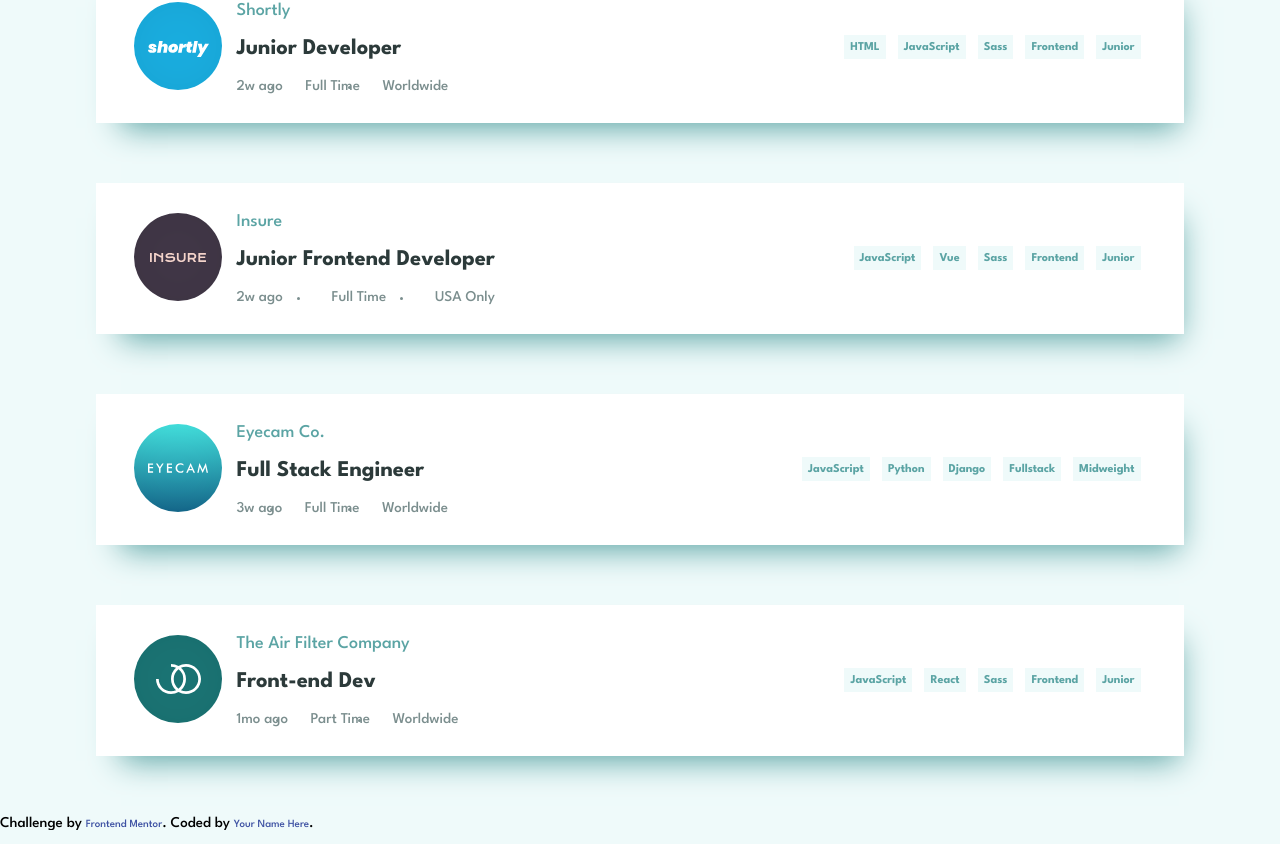
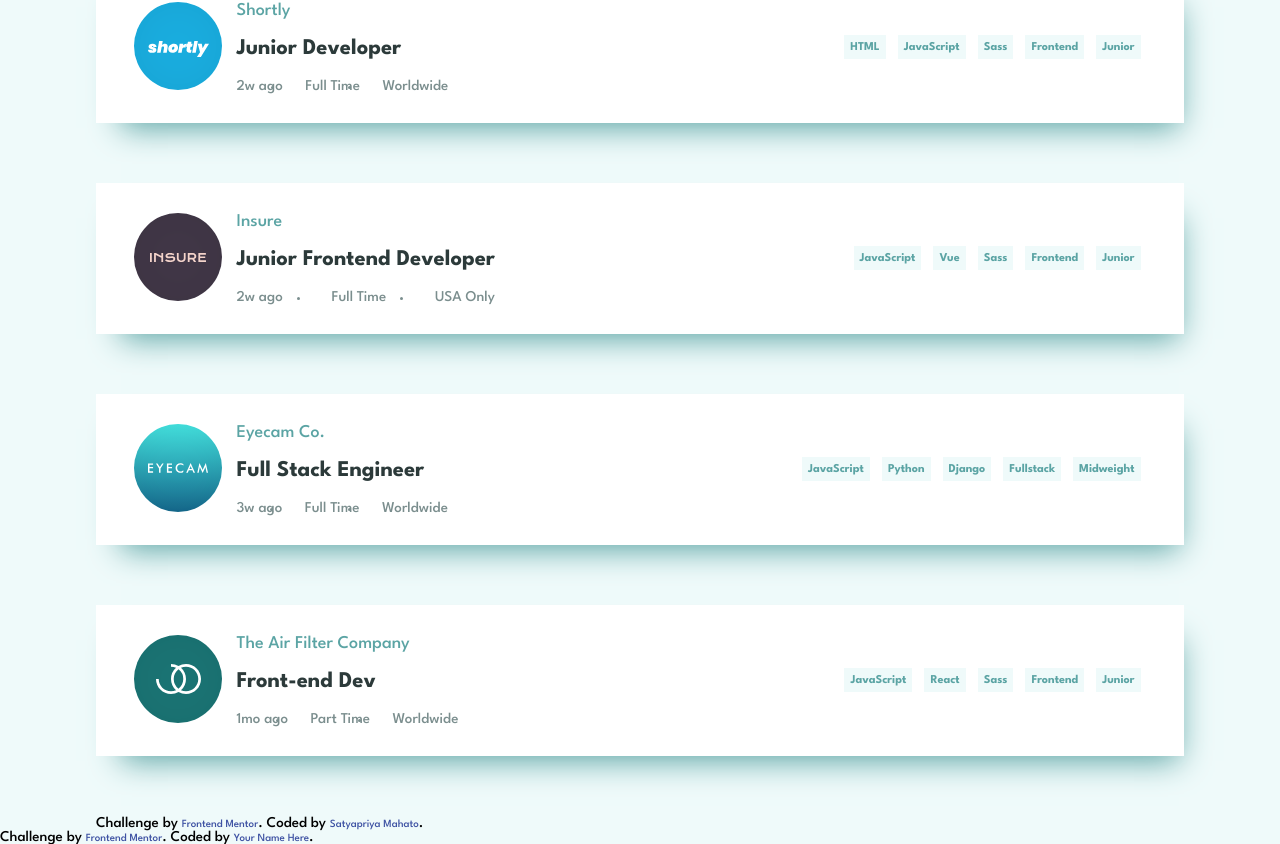
Before and after one commit to SatyapriyaMahato/job-listing-app, a React (Create React App) app: page / in a window 1280 px wide. Shown: the part 1536-2380 px from the top of the page. Built offline with nearby package versions, Linux system fonts and the light colour scheme.

Commit message:
add footer

```diff
--- a/src/App.js
+++ b/src/App.js
@@ -65,7 +65,10 @@
           )
         })
       }
-
+      <div class="attribution">
+        Challenge by <a href="https://www.frontendmentor.io?ref=challenge">Frontend Mentor</a>.
+        Coded by <a href="https://github.com/SatyapriyaMahato">Satyapriya Mahato</a>.
+      </div>
     </div>
   );
 }
```
